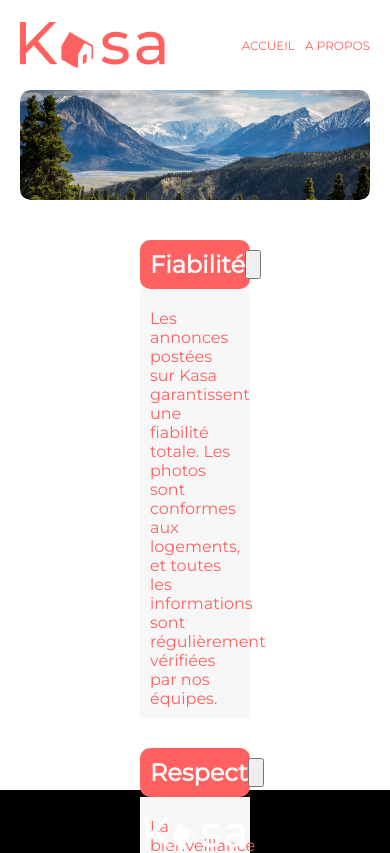
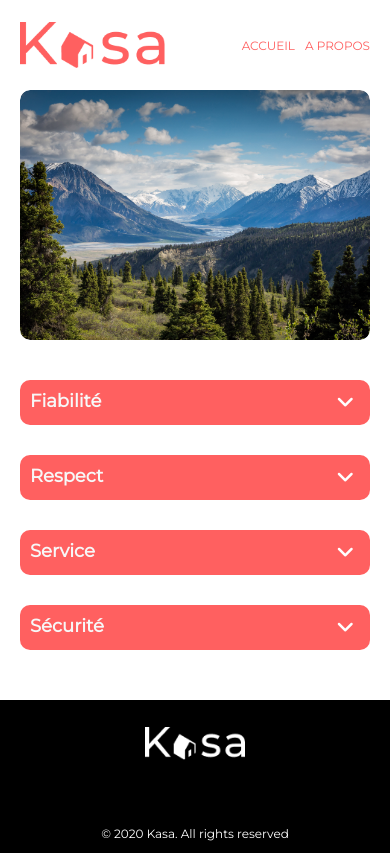
Before and after one commit to Bryndye/Projet6_Kasa, a React (Create React App) app: page /about in a window 390 px wide. Shown: the top 853 px of the page. Built offline with nearby package versions, Linux system fonts and the light colour scheme.

Commit message:
error css

```diff
--- a/src/components/Error.js
+++ b/src/components/Error.js
@@ -1,10 +1,15 @@
 import '../styles/App.css';
+import '../styles/Error.css';
 
 function Error() {
     return (
-    <div>
-        Error
-    </div>
+    <section className='Error'>
+      <div>
+        <h2>404</h2>
+        <p>Oups! La page que vous demandez n'existe pas.</p>
+      </div>
+      <a href='/home'>Retour à la page d'accueil</a>
+    </section>
   );
 }
 
--- /dev/null
+++ b/src/components/Head.js
@@ -0,0 +1,13 @@
+import React from 'react';
+import { Helmet } from 'react-helmet';
+
+function Head() {
+  return (
+    <Helmet>
+        <title>Kasa</title>
+        <script src="https://kit.fontawesome.com/9716f2641e.js" crossorigin="anonymous"></script>
+    </Helmet>
+  );
+}
+
+export default Head;
--- a/src/index.js
+++ b/src/index.js
@@ -2,6 +2,7 @@ import React from 'react';
 import ReactDOM from 'react-dom/client';
 import './styles/index.css';
 
+import Head from './components/Head';
 import Header from './components/Header';
 import App from './components/App';
 import Footer from './components/Footer';
@@ -10,6 +11,7 @@ import reportWebVitals from './reportWebVitals';
 const root = ReactDOM.createRoot(document.getElementById('root'));
 root.render(
   <React.StrictMode>
+    <Head />
     <Header />
     <App />
     <Footer />
--- a/src/layout/collapse.js
+++ b/src/layout/collapse.js
@@ -2,7 +2,7 @@ import React, { useState } from 'react';
 
 
 function Collapse(props) {
-    const [isCollapsed, setIsCollapsed] = useState(true);
+    const [isCollapsed, setIsCollapsed] = useState(false);
 
     const toggleCollapse = () => {
       setIsCollapsed(!isCollapsed);
@@ -12,7 +12,7 @@ function Collapse(props) {
         <div className='collapse'>
             <div className="collapseHeader">
                 <h2>{props.title}</h2>
-                <button onClick={toggleCollapse}>{isCollapsed? <i class="fa-solid fa-angle-down"></i>:<i class="fa-solid fa-angle-up"></i>}</button>
+                <button onClick={toggleCollapse}>{isCollapsed? <i className="fa-solid fa-angle-up"></i>:<i className="fa-solid fa-angle-down"></i>}</button>
             </div>
             <div className={isCollapsed?"collapseContainer": "collapseContainerHide"}>
                 <p>{props.text}</p>
--- a/src/styles/About.css
+++ b/src/styles/About.css
@@ -3,10 +3,22 @@
     margin-right: 120px;
     /* background-color: grey; */
 
-    height: 500px;
+    height: auto;
     margin-bottom: 50px;
 
     display: flex;
     flex-direction: column;
     gap: 30px;
 }
+
+@media (max-width:900px){
+    .banner{
+        height: 250px;
+    }
+
+    .containerCollapse{
+        margin-left: 0px;
+        margin-right: 0px;
+        font-size: 12px;
+    }
+}
--- a/src/styles/App.css
+++ b/src/styles/App.css
@@ -40,6 +40,7 @@
 body{
   font-family:'Montserrat', Arial, monospace;
   width: 100%;
+  font-size: 18px;
 }
 
 .header{
@@ -93,6 +94,10 @@ nav a {
 }
 
 @media (max-width: 900px){
+  body{
+    font-size: 14px;
+  }
+
   .header{
     height: 50px;
     padding-top: 20px;
--- a/src/styles/Collapse.css
+++ b/src/styles/Collapse.css
@@ -16,6 +16,14 @@
     margin: 0;
 }
 
+.collapseHeader button{
+    background-color: transparent;
+    border: 0;
+    font-size: 20px;
+    color: white;
+    cursor: pointer;
+}
+
 .collapseContainer{
     height: auto;
     padding: 10px;
--- /dev/null
+++ b/src/styles/Error.css
@@ -0,0 +1,48 @@
+.Error{
+  height: 100vh;
+  color: #FF6060;
+  display: flex;
+  flex-direction: column;
+  gap: 150px;
+  justify-content: center;
+  align-items: center;
+}
+
+.Error div{
+  /* color: #FF6060; */
+  display: flex;
+  flex-direction: column;
+  /* gap: 5px; */
+  justify-content: center;
+  align-items: center;
+}
+
+.Error h2{
+  font-size: 255px;
+  font-style: normal;
+  margin:0;
+}
+
+.Error p{
+  font-size: 36px;
+  margin-bottom: 20px;
+  margin-top: 20px;
+}
+
+.Error a{
+  color: #FF6060;
+  margin-bottom: 100px;
+}
+
+@media (max-width: 900px){
+  .Error h2{
+    font-size: 96px;
+    font-style: normal;
+  }
+
+  .Error p{
+    font-size: 18px;
+    text-align: center;
+  }
+
+}
```
